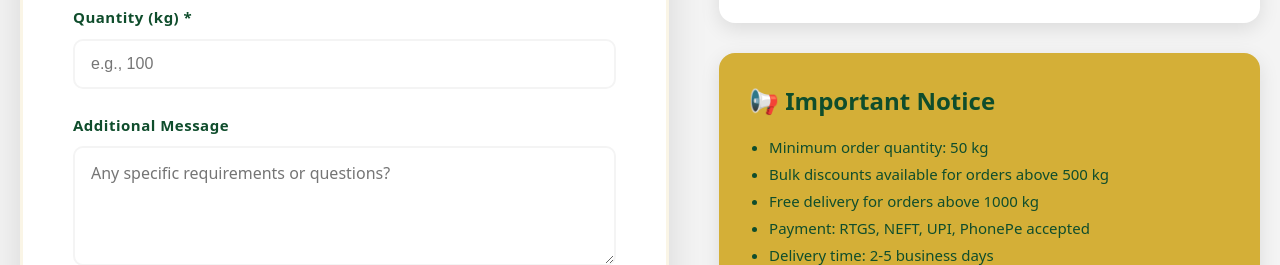
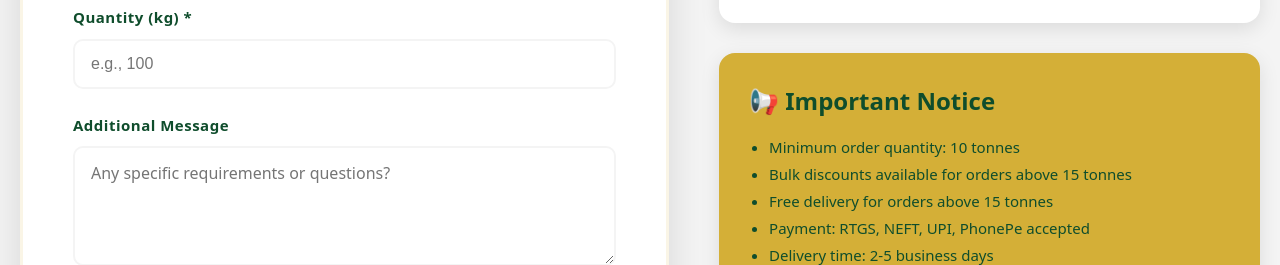
Before and after one commit to Chinna0107/aluris, a React (Vite) app: page /quote in a window 1280 px wide. Shown: the part 1000-1265 px from the top of the page. Built offline with nearby package versions, Linux system fonts and the light colour scheme; a web font is replaced by a local one.

Commit message:
Production 3.4

```diff
--- a/src/Components/Quote.jsx
+++ b/src/Components/Quote.jsx
@@ -243,9 +243,9 @@ function Quote() {
             <div style={{ backgroundColor: colors.gold, padding: '30px', borderRadius: '16px', boxShadow: '0 6px 20px rgba(0,0,0,0.1)' }}>
               <h3 style={{ color: colors.darkGreen, fontSize: '24px', fontWeight: '900', marginBottom: '15px' }}>📢 Important Notice</h3>
               <ul style={{ color: colors.darkGreen, fontSize: '15px', lineHeight: '1.8', paddingLeft: '20px' }}>
-                <li>Minimum order quantity: 50 kg</li>
-                <li>Bulk discounts available for orders above 500 kg</li>
-                <li>Free delivery for orders above 1000 kg</li>
+                <li>Minimum order quantity: 10 tonnes</li>
+                <li>Bulk discounts available for orders above 15 tonnes</li>
+                <li>Free delivery for orders above 15 tonnes</li>
                 <li>Payment: RTGS, NEFT, UPI, PhonePe accepted</li>
                 <li>Delivery time: 2-5 business days</li>
               </ul>
```
